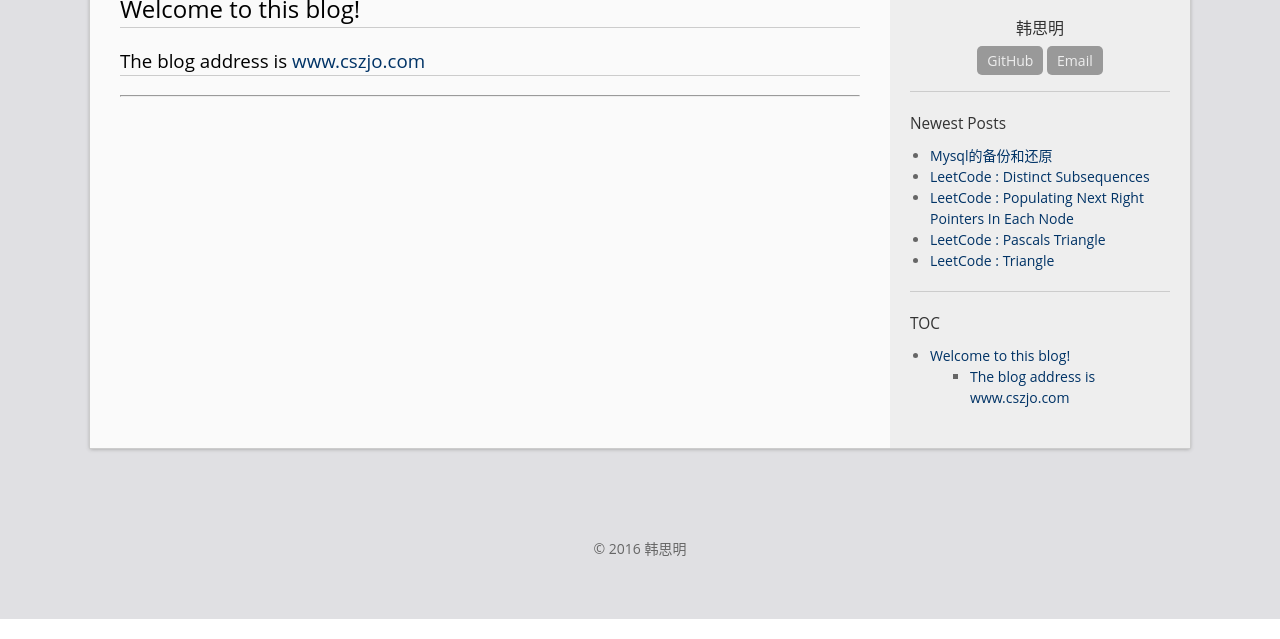
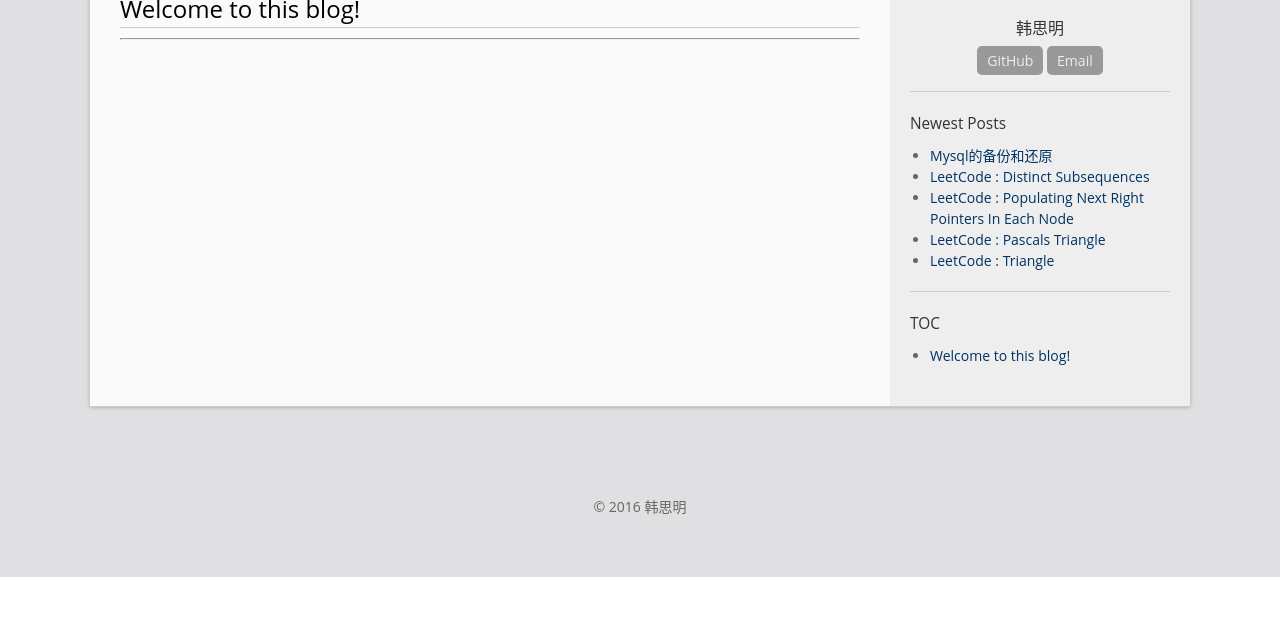
Before and after one commit to hansiming/Blog, a Jekyll site: the page built from about.md, in a window 1280 px wide, cut to the strip 261-900 px from the top of the page. Built offline with Jekyll 4.4.1, drawn with Linux system fonts in a browser that asks for light colours.

Commit message:
update about.md

```diff
--- a/about.md
+++ b/about.md
@@ -6,5 +6,4 @@ public: true
 ---
 
 # Welcome to this blog!
-### The blog address is [www.cszjo.com]("http://www.cszjo.com")
 ----
```
